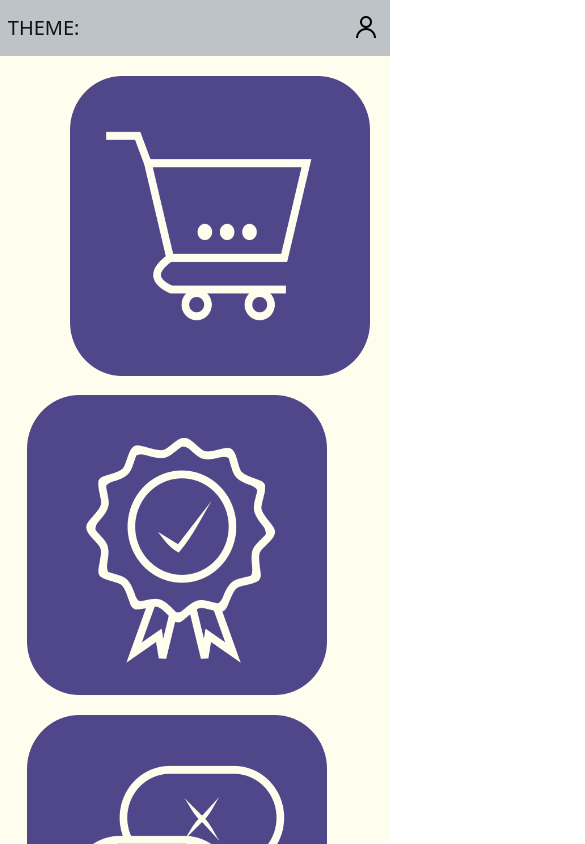
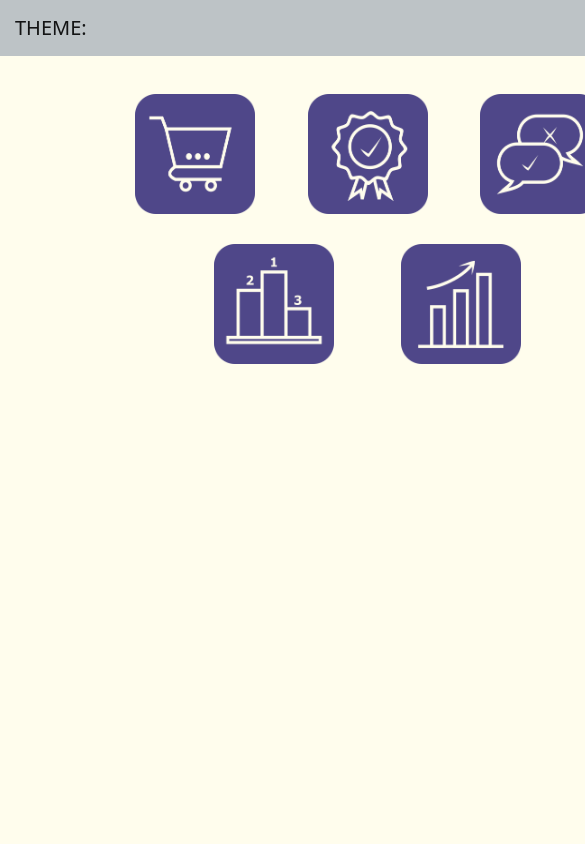
Before and after one commit to ksoloducha/dashboard, a React (Create React App) app: page / in a window 390 px wide. Shown: the top 844 px of the page, 585 px wide, since content can reach past the window. Built offline with nearby package versions, Linux system fonts and the light colour scheme.

Commit message:
added window size control

```diff
--- a/src/App.css
+++ b/src/App.css
@@ -1,4 +1,5 @@
 .app{
     background-color: #FFFDED;
     min-height: 100vh;
+    min-width: 750px;
 }
--- a/src/components/main-window/WidgetView.css
+++ b/src/components/main-window/WidgetView.css
@@ -3,16 +3,24 @@
     width: 300px;
 }
 
-.first-row-icon{
+.orders-widget{
     margin-top: 5%;
+    margin-left: 18%;
+}
+
+.selling-quality-widget{
+    margin-top: 5%;
+    margin-left: 7%;
+}
+
+.opinions-widget{
+    margin-top: 5%;
+    margin-left: 7%;
+    margin-right: 18%;
 }
 
 .second-row-icon{
     margin-top: 4%;
-}
-
-.first-row-first-elem-icon{
-    margin-left: 18%;
 }
 
 .first-row-elem-icon{
@@ -26,3 +34,38 @@
 .second-row-elem-icon{
     margin-left: 9%;
 }
+
+@media (max-width: 1800px) {
+    .widget-icon{
+        height: 270px;
+        width: 270px;
+    }
+}
+
+@media (max-width: 1620px) {
+    .widget-icon{
+        height: 230px;
+        width: 230px;
+    }
+}
+
+@media (max-width: 1400px) {
+    .widget-icon{
+        height: 190px;
+        width: 190px;
+    }
+}
+
+@media (max-width: 1150px) {
+    .widget-icon{
+        height: 170px;
+        width: 170px;
+    }
+}
+
+@media (max-width: 1020px) {
+    .widget-icon{
+        height: 120px;
+        width: 120px;
+    }
+}
--- a/src/components/main-window/WidgetView.js
+++ b/src/components/main-window/WidgetView.js
@@ -18,7 +18,7 @@ const WidgetView = () => {
                     overlay={<Tooltip id='orders-tooltip'>Orders</Tooltip>}
                 >
                     <img
-                        className='widget-icon first-row-icon first-row-first-elem-icon'
+                        className='widget-icon orders-widget'
                         src={ordersIcon}
                         alt='orders widget'
                     />
@@ -28,7 +28,7 @@ const WidgetView = () => {
                     overlay={<Tooltip id='orders-tooltip'>Selling quality</Tooltip>}
                 >
                     <img
-                        className='widget-icon first-row-icon first-row-elem-icon'
+                        className='widget-icon selling-quality-widget'
                         src={sellingQualityIcon}
                         alt='orders widget'
                     />
@@ -38,7 +38,7 @@ const WidgetView = () => {
                     overlay={<Tooltip id='orders-tooltip'>Opinions</Tooltip>}
                 >
                     <img
-                        className='widget-icon first-row-icon first-row-elem-icon'
+                        className='widget-icon opinions-widget'
                         src={opinionsIcon}
                         alt='orders widget'
                     />
```
